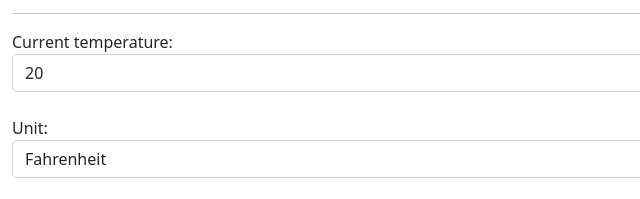
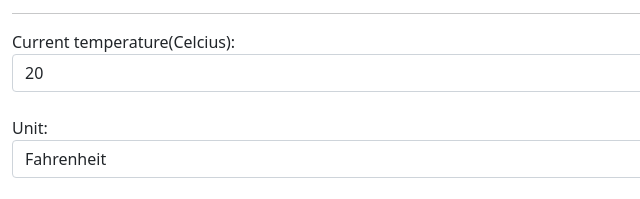
Before and after one commit to krit2542/ex5b, a plain HTML site: page index.html in a window 1280 px wide. Shown: the part 250-449 px from the top of the page, 0-640 px from the left. Drawn offline with nearby package versions, Linux system fonts and the light colour scheme.

Commit message:
Adding a new description - temp unit

```diff
--- a/index.html
+++ b/index.html
@@ -15,7 +15,7 @@
 		<hr>
 		<form role="form" method="GET">
 		  <div class="form-group">
-			<label for="tem">Current temperature:</label>
+			<label for="tem">Current temperature(Celcius):</label>
 			<input type="text" class="form-control" name="temp" id="temp" value="20">
 		  </div><br>
 		  <div class="form-group">
```
